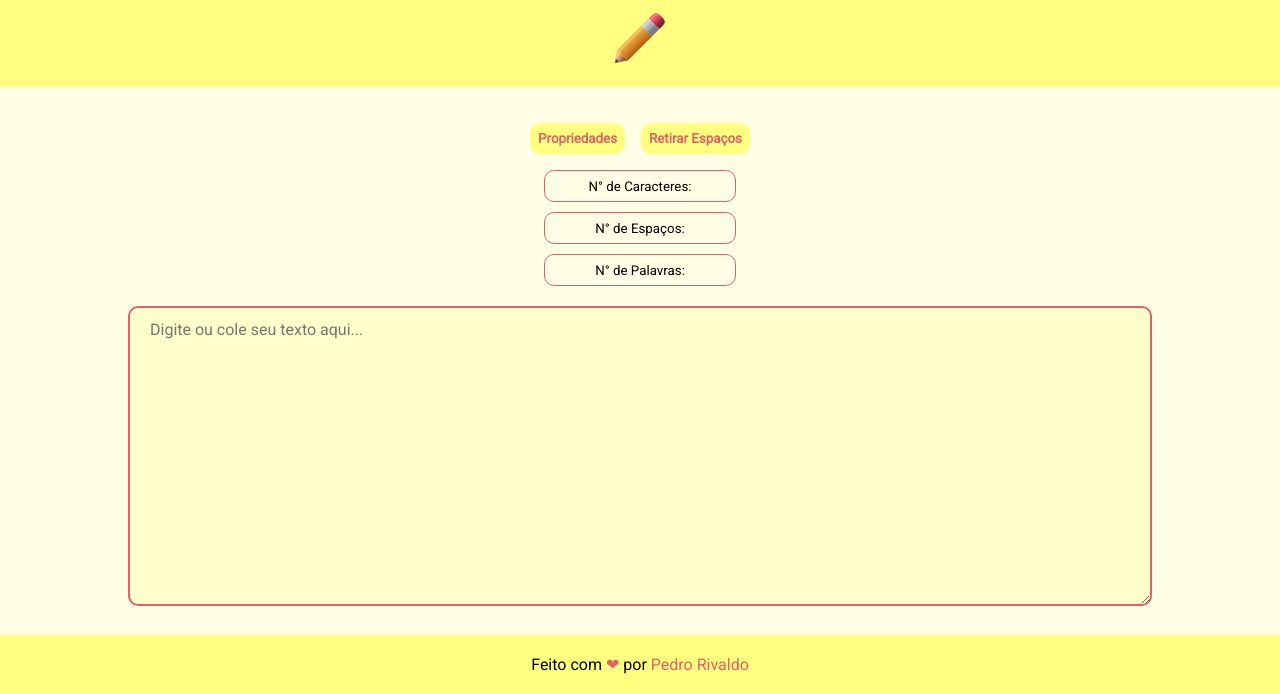
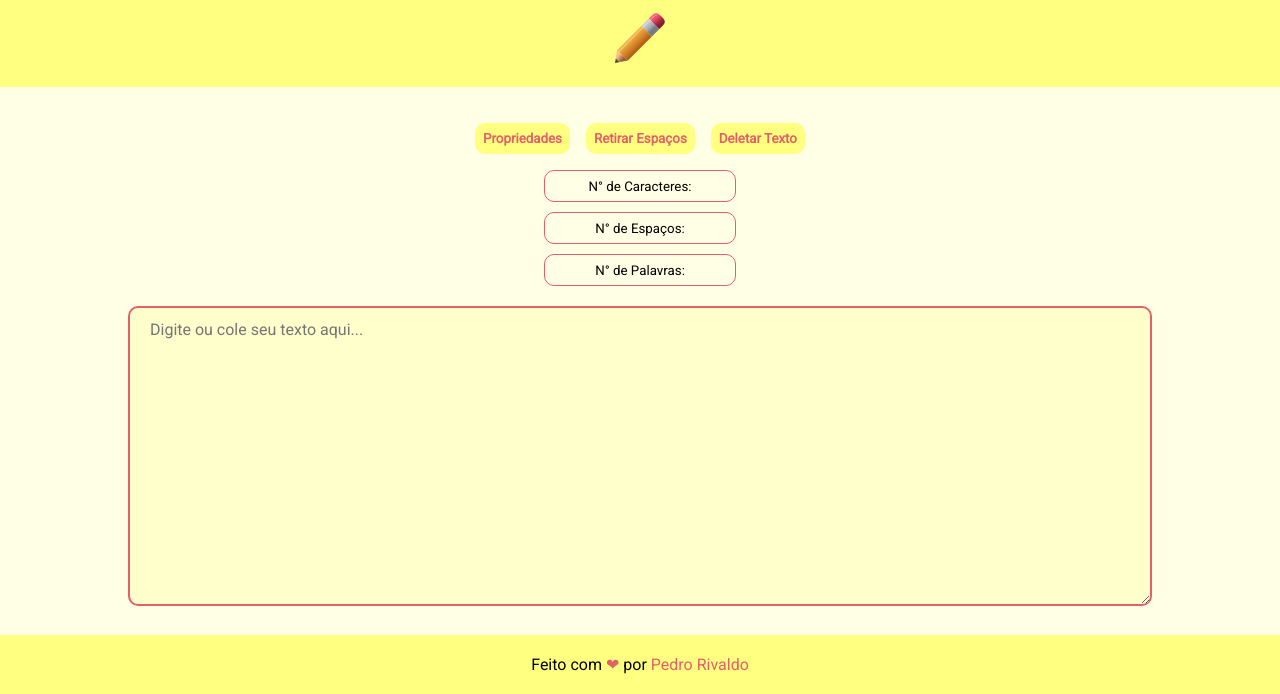
Before and after one commit to pedrorivald/textando-old, a plain HTML site: page index.html in a window 1280 px wide. Shown: the part 191-885 px from the top of the page. Drawn offline with Linux system fonts and the light colour scheme.

Commit message:
adicionei o botao de deletar texto

```diff
--- a/index.html
+++ b/index.html
@@ -25,6 +25,7 @@
 		<center>
 			<button type="button" class="btn" id="properties">Propriedades</button>
 			<button type="button" class="btn" id="cutSpaces">Retirar Espaços</button>
+			<button type="button" class="btn" id="delText">Deletar Texto</button>
 			<!-- <button class="btn" id="upper" onclick="textUpperCase()">Tudo Maiúsculo</button> -->
 			<!-- <button class="btn" id="lower" onclick="textLowerCase()">Tudo Minúsculo</button> -->
 		</center>
```
